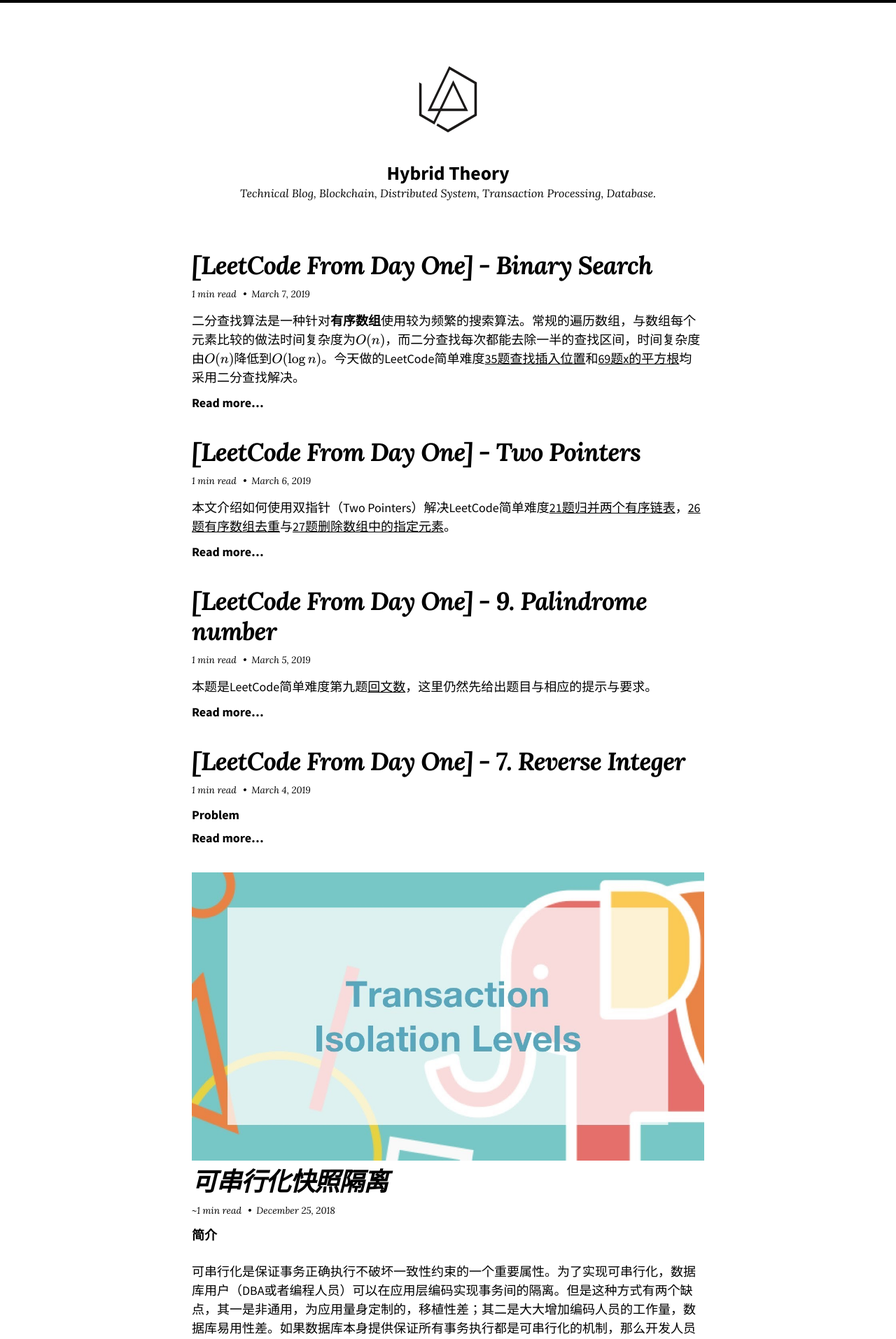
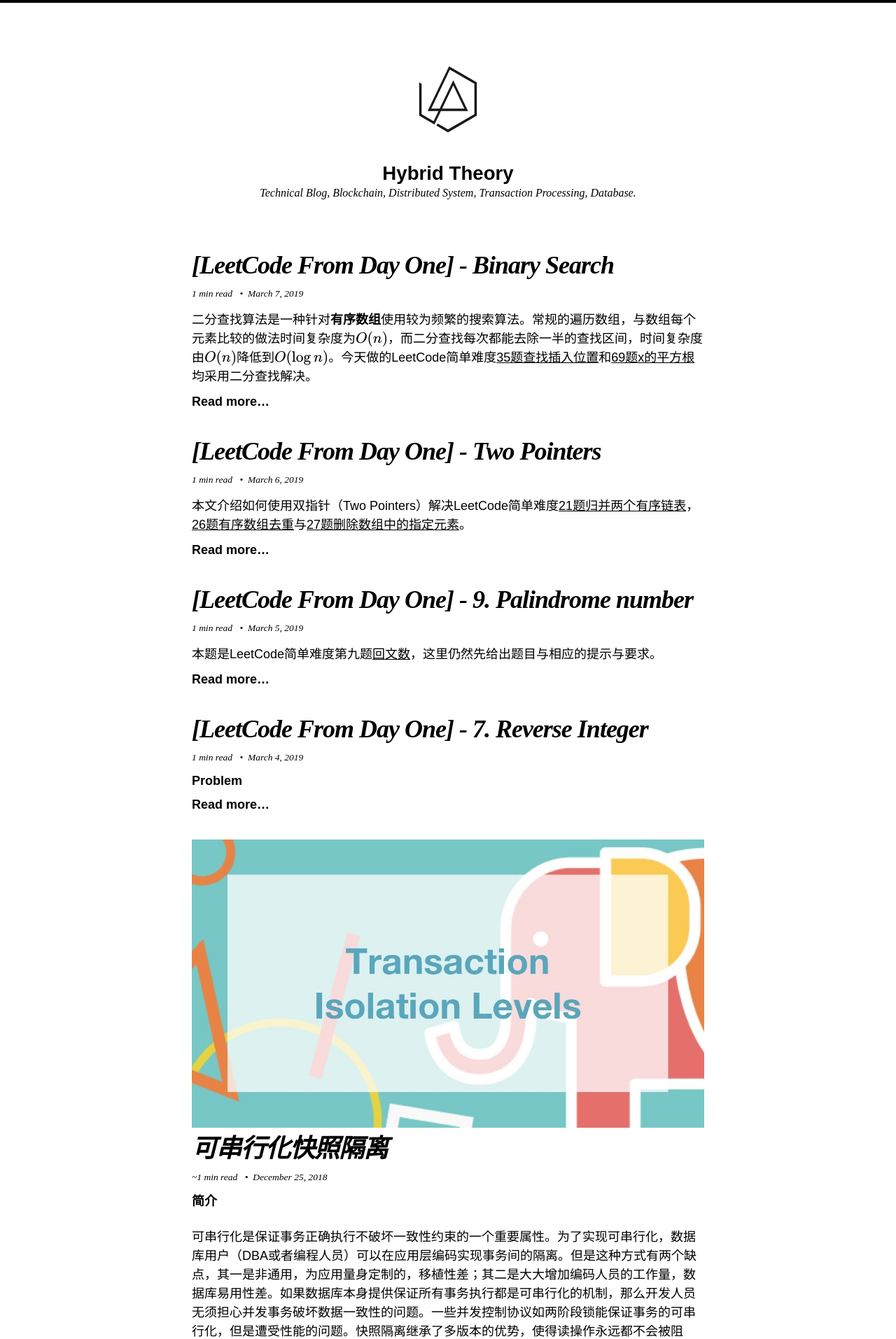
Before and after one commit to MartyPang/martypang.github.io, a Jekyll site: the page built from index.html, in a window 1280 px wide. Shown: the top 1914 px of the page at 70% size. Built offline with Jekyll 4.4.1, drawn with Linux system fonts in a browser that asks for light colours; nearby versions of some CDN libraries; some web fonts are replaced; formulas are drawn with MathJax 3; the list of posts is cut into pages by our own code; comment, search, counter and statistics services are not loaded.

Commit message:
sss fix google fonts.

```diff
--- a/_includes/head.html
+++ b/_includes/head.html
@@ -35,7 +35,7 @@
 
   <link rel="stylesheet" href="{{ '/assets/css/main.css' | relative_url }}">
   {% if site.google_fonts %}
-    <link rel="stylesheet" href="https://fonts.googleapis.com/css?family={%- for font in site.google_fonts -%}{{ font.name | replace: ' ', '+' }}{% if font.weights %}:{% endif %}{{ font.weights | remove: ' ' }}{% if forloop.last != true %}|{% endif %}{%- endfor -%}">
+    <link rel="stylesheet" href="https://fonts.proxy.ustclug.org/css?family={%- for font in site.google_fonts -%}{{ font.name | replace: ' ', '+' }}{% if font.weights %}:{% endif %}{{ font.weights | remove: ' ' }}{% if forloop.last != true %}|{% endif %}{%- endfor -%}">
   {% endif %}
 
   {%- if site.plugins contains 'jekyll-feed' or site.gems contains 'jekyll-feed' -%}
```
